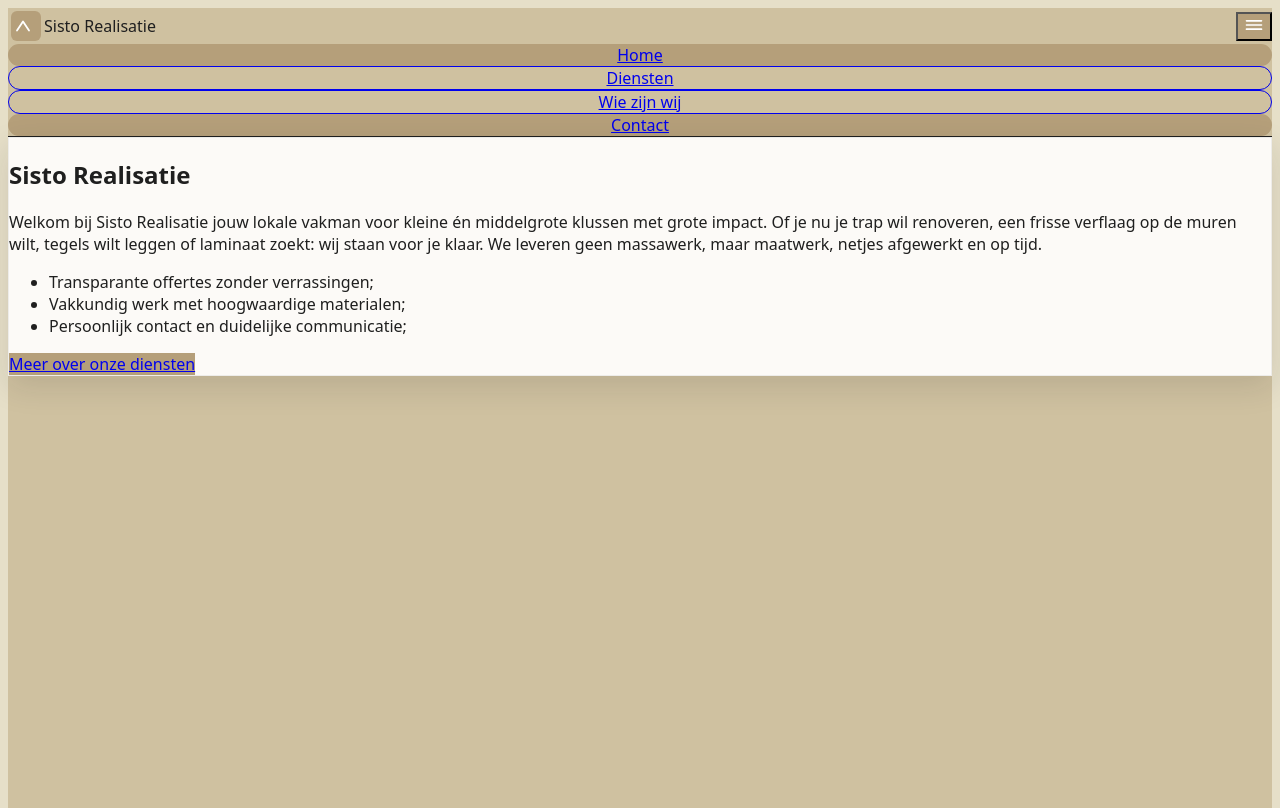
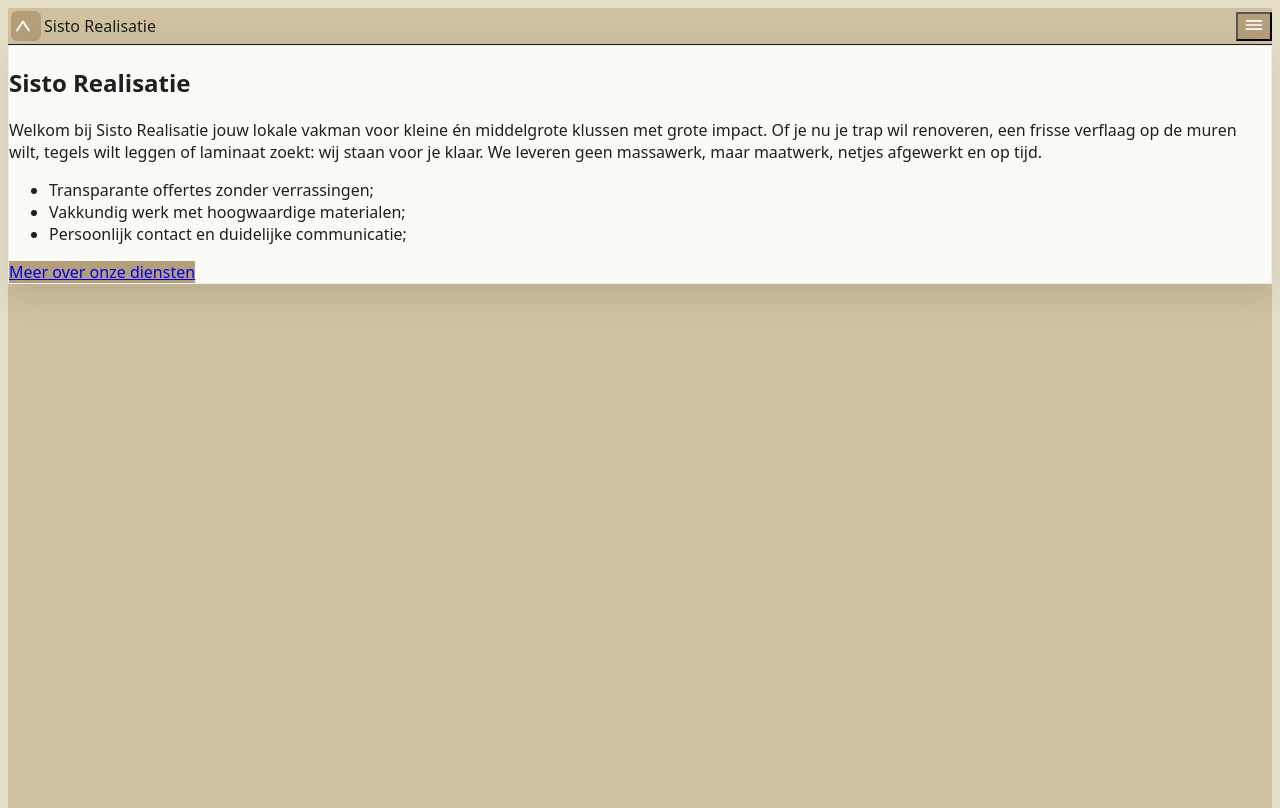
Before and after one commit to gonul1907/sisto1907, a Next.js app: page / in a window 1280 px wide. Built offline with nearby package versions, Linux system fonts and the light colour scheme.

Commit message:
UI: menu transitions, icons and button polish for navbar

```diff
--- a/src/app/globals.css
+++ b/src/app/globals.css
@@ -36,4 +36,8 @@
 @layer utilities {
   .bg-beige-100 { background-color: var(--beige-100); }
   .bg-beige-500 { background-color: var(--beige-500); }
+  /* smooth max-height transition for slide-down mobile menu */
+  .transition-max-height { transition: max-height 300ms ease-in-out; }
+  .menu-open { max-height: 480px; }
+  .menu-closed { max-height: 0; }
 }
--- a/src/components/Navbar.tsx
+++ b/src/components/Navbar.tsx
@@ -24,10 +24,10 @@
         <Logo />
 
         <div className="hidden sm:flex items-center gap-3">
-          <Link href="/" className="px-4 py-2 rounded-full bg-[var(--accent)] text-white hover:opacity-95">Home</Link>
-          <Link href="/diensten" className="px-4 py-2 rounded-full bg-white border border-black/[.06] hover:shadow-sm">Diensten</Link>
-          <Link href="/wie-zijn-wij" className="px-4 py-2 rounded-full bg-white border border-black/[.06] hover:shadow-sm">Wie zijn wij</Link>
-          <Link href="/contact" className="px-4 py-2 rounded-full bg-[var(--accent)] text-white hover:opacity-95">Contact</Link>
+          <Link href="/" className="px-4 py-2 rounded-full bg-[var(--accent)] text-white hover:opacity-95 flex items-center gap-2"><svg width="14" height="14" viewBox="0 0 24 24" fill="none"><path d="M3 11.5L12 4l9 7.5V20a1 1 0 0 1-1 1h-5v-6H9v6H4a1 1 0 0 1-1-1v-8.5z" fill="white"/></svg>Home</Link>
+          <Link href="/diensten" className="px-4 py-2 rounded-full bg-white border border-black/[.06] hover:shadow-sm flex items-center gap-2"><svg width="14" height="14" viewBox="0 0 24 24" fill="none"><path d="M4 6h16M4 12h16M4 18h16" stroke="#1f1f1f" strokeWidth="1.2" strokeLinecap="round" strokeLinejoin="round"/></svg>Diensten</Link>
+          <Link href="/wie-zijn-wij" className="px-4 py-2 rounded-full bg-white border border-black/[.06] hover:shadow-sm flex items-center gap-2"><svg width="14" height="14" viewBox="0 0 24 24" fill="none"><circle cx="12" cy="8" r="3" stroke="#1f1f1f" strokeWidth="1.2"/><path d="M6 20c0-3.3 2.7-6 6-6s6 2.7 6 6" stroke="#1f1f1f" strokeWidth="1.2" strokeLinecap="round" strokeLinejoin="round"/></svg>Wie zijn wij</Link>
+          <Link href="/contact" className="px-4 py-2 rounded-full bg-[var(--accent)] text-white hover:opacity-95 flex items-center gap-2"><svg width="14" height="14" viewBox="0 0 24 24" fill="none"><path d="M21 8V7a2 2 0 0 0-2-2H5a2 2 0 0 0-2 2v1" stroke="white" strokeWidth="1.2" strokeLinecap="round" strokeLinejoin="round"/><path d="M3 8v10a2 2 0 0 0 2 2h14a2 2 0 0 0 2-2V8" stroke="white" strokeWidth="1.2" strokeLinecap="round" strokeLinejoin="round"/></svg>Contact</Link>
         </div>
 
         <div className="sm:hidden">
@@ -49,12 +49,12 @@
       </div>
 
       {/* Mobile panel */}
-      <div className={`sm:hidden transition-max-height duration-300 ease-in-out overflow-hidden ${open ? 'max-h-60' : 'max-h-0'}`}>
-        <nav className="px-4 pt-4 pb-6 flex flex-col gap-2">
-          <Link href="/" className="block px-4 py-2 rounded-full text-center bg-[var(--accent)] text-white">Home</Link>
-          <Link href="/diensten" className="block px-4 py-2 rounded-full text-center bg-white border border-black/[.06]">Diensten</Link>
-          <Link href="/wie-zijn-wij" className="block px-4 py-2 rounded-full text-center bg-white border border-black/[.06]">Wie zijn wij</Link>
-          <Link href="/contact" className="block px-4 py-2 rounded-full text-center bg-[var(--accent)] text-white">Contact</Link>
+      <div className={`sm:hidden transition-max-height overflow-hidden ${open ? 'menu-open' : 'menu-closed'}`}>
+        <nav className="px-4 pt-4 pb-6 flex flex-col gap-3">
+          <Link href="/" className="block px-4 py-3 rounded-full text-center bg-[var(--accent)] text-white flex items-center justify-center gap-2">Home</Link>
+          <Link href="/diensten" className="block px-4 py-3 rounded-full text-center bg-white border border-black/[.06] flex items-center justify-center">Diensten</Link>
+          <Link href="/wie-zijn-wij" className="block px-4 py-3 rounded-full text-center bg-white border border-black/[.06] flex items-center justify-center">Wie zijn wij</Link>
+          <Link href="/contact" className="block px-4 py-3 rounded-full text-center bg-[var(--accent)] text-white flex items-center justify-center">Contact</Link>
         </nav>
       </div>
     </header>
```
